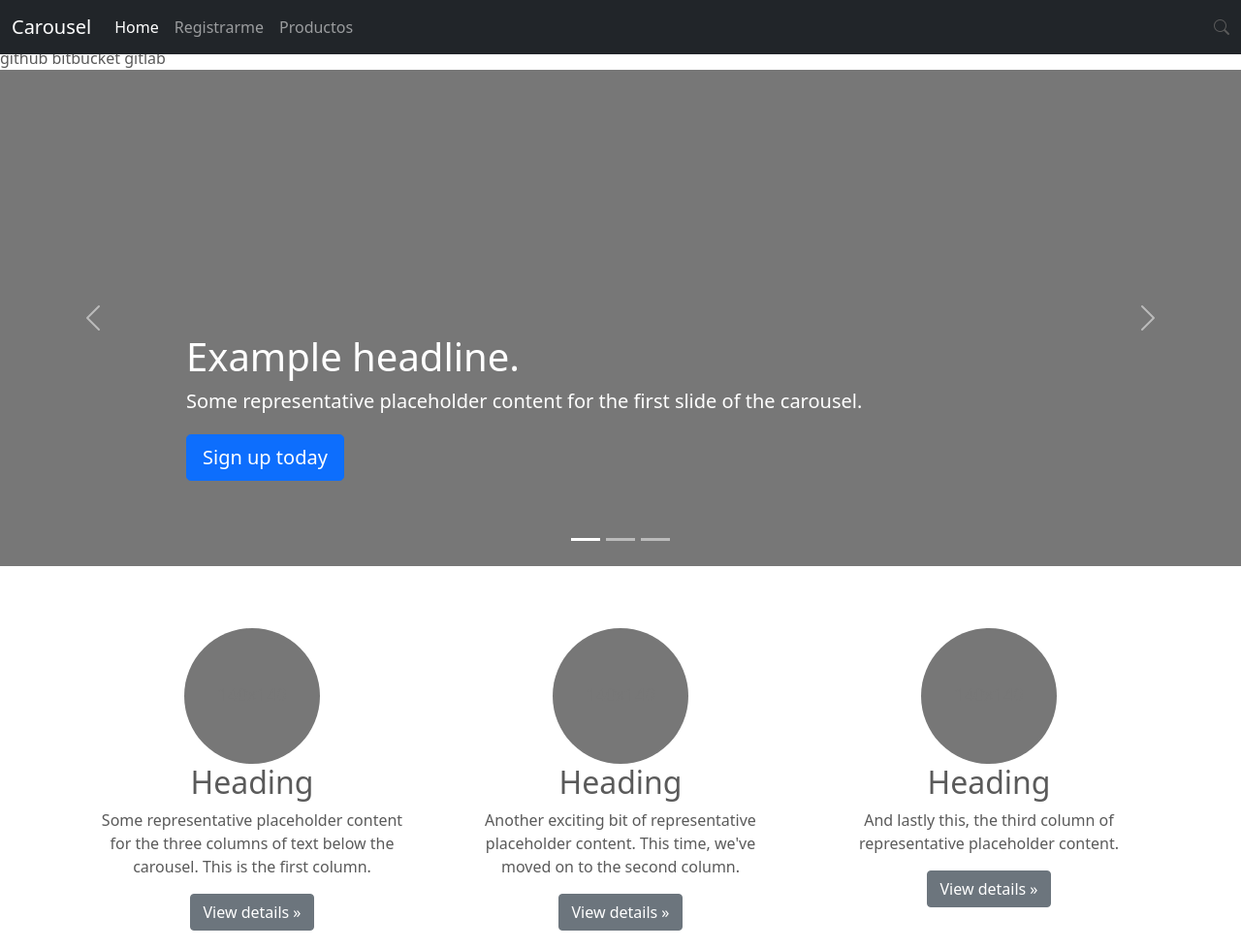
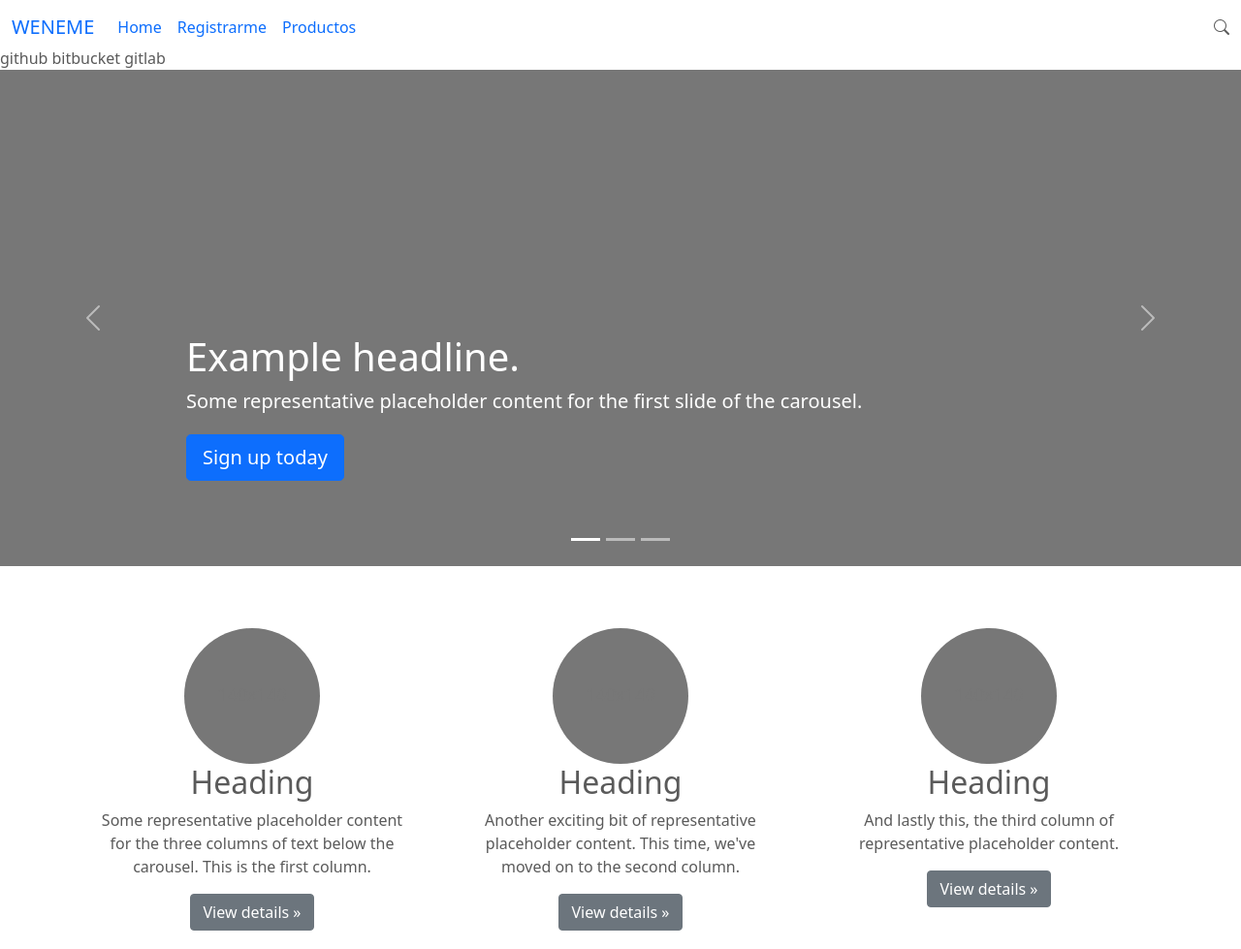
Before and after one commit to yanlop/grupo4, a plain HTML site: page index.html in a window 1280 px wide. Shown: the top 979 px of the page at 97% size. Drawn offline with nearby package versions, Linux system fonts and the light colour scheme.

Commit message:
Cambio en el index de Sebas

```diff
--- a/index.html
+++ b/index.html
@@ -7,7 +7,7 @@
   <meta name="description" content="">
   <meta name="author" content="Mark Otto, Jacob Thornton, and Bootstrap contributors">
   <meta name="generator" content="Hugo 0.83.1">
-  <title>Carousel Template · Bootstrap v5.0</title>
+  <title>HOME - VENTA DE ROPA DE NIÑOS Y NIÑAS</title>
 
   <!-- Bootstrap core CSS -->
   <link href="bootstrap.min.css" rel="stylesheet">
@@ -28,9 +28,9 @@ bitbucket
 gitlab
 
   <header>
-    <nav class="navbar navbar-expand-md navbar-dark fixed-top bg-dark">
+    <nav class="navbar navbar-expand-md navbar-ligth fixed-top bg-ligth">
       <div class="container-fluid">
-        <a class="navbar-brand" href="#">Carousel</a>
+        <a class="navbar-brand" href="#">WENEME</a>
 
         <button class="navbar-toggler" type="button" data-bs-toggle="collapse" data-bs-target="#navbarCollapse"
           aria-controls="navbarCollapse" aria-expanded="false" aria-label="Toggle navigation">
```
